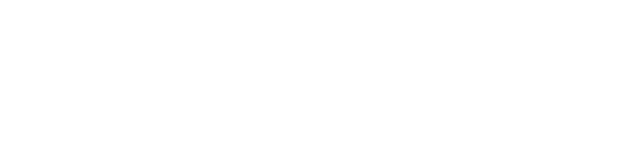
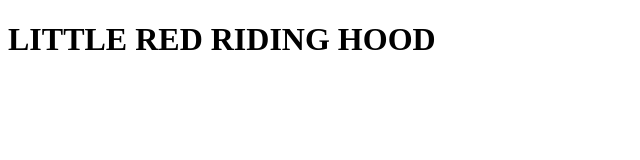
Before and after one commit to ugotchriscoded/LittleRedRidingHood, a plain HTML site: page LittleRedRidingHood.html in a window 1280 px wide. Shown: the whole page, without its empty margins (0-640 px from the left). Drawn offline with Linux system fonts and the light colour scheme.

Commit message:
third commit

```diff
--- a/LittleRedRidingHood.html
+++ b/LittleRedRidingHood.html
@@ -8,7 +8,14 @@
     <link rel="stylesheet" href="LittleRedRidingHood.css"></head>
 
 </head>
+
 <body>
+    <main>
+        <div class= "allCards">
+
+            <h1>LITTLE RED RIDING HOOD</h1>
+
+    </main>
 
 </body>
 </html>
```
